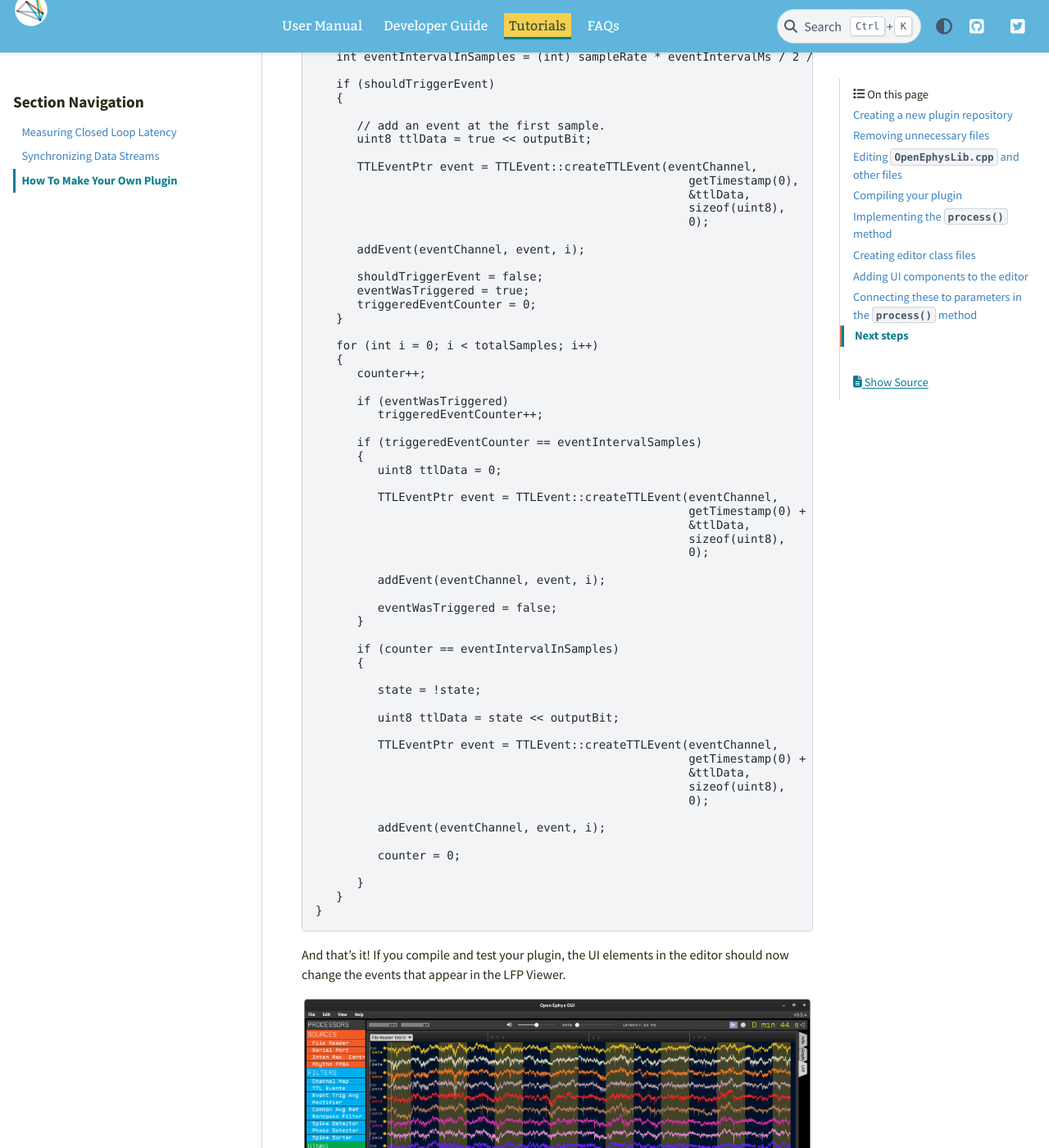
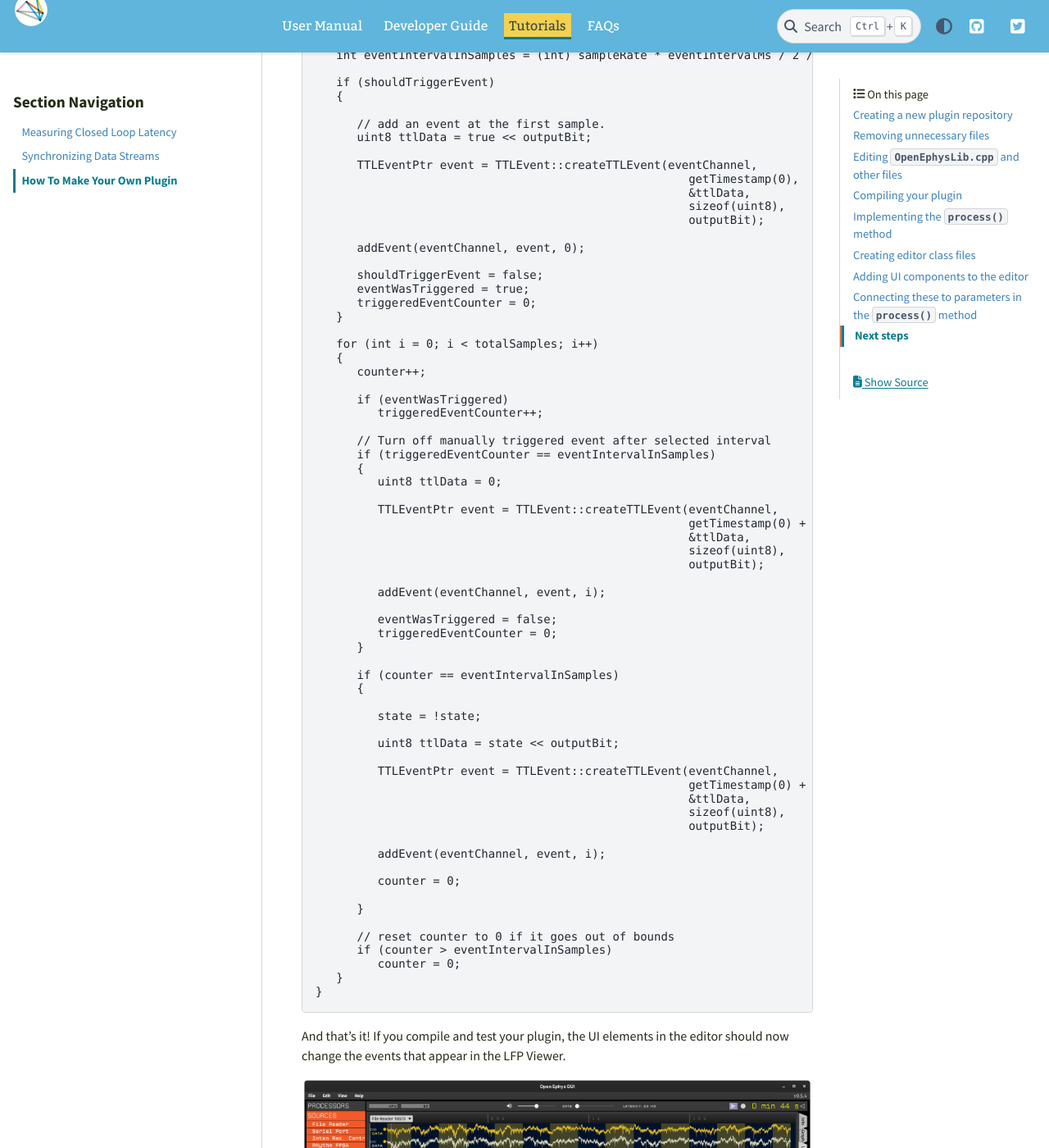
Before and after one commit to open-ephys/gui-docs, a Sphinx documentation site: the page built from source/Tutorials/How-To-Make-Your-Own-Plugin.rst, in a window 1280 px wide and 1400 px high, scrolled down 12299 px. Shown: the whole window at 82% size. Built offline with Sphinx 7.4.7 and the PyData theme 0.15.4, drawn with Linux system fonts in a browser that asks for light colours.

Commit message:
Fix triggered event code and update editor images

```diff
--- a/source/Tutorials/How-To-Make-Your-Own-Plugin.rst
+++ b/source/Tutorials/How-To-Make-Your-Own-Plugin.rst
@@ -512,9 +512,9 @@ Finally, we need to update our process method to make use of these parameters:
                                                          getTimestamp(0),
                                                          &ttlData,
                                                          sizeof(uint8),
-                                                         0);
+                                                         outputBit);
 
-         addEvent(eventChannel, event, i);
+         addEvent(eventChannel, event, 0);
 
          shouldTriggerEvent = false;
          eventWasTriggered = true;
@@ -528,7 +528,8 @@ Finally, we need to update our process method to make use of these parameters:
          if (eventWasTriggered)
             triggeredEventCounter++;
 
-         if (triggeredEventCounter == eventIntervalSamples)
+         // Turn off manually triggered event after selected interval
+         if (triggeredEventCounter == eventIntervalInSamples)
          {
             uint8 ttlData = 0;
 
@@ -536,11 +537,12 @@ Finally, we need to update our process method to make use of these parameters:
                                                          getTimestamp(0) + i,
                                                          &ttlData,
                                                          sizeof(uint8),
-                                                         0);
+                                                         outputBit);
 
             addEvent(eventChannel, event, i);
 
             eventWasTriggered = false;
+            triggeredEventCounter = 0;
          }
 
          if (counter == eventIntervalInSamples)
@@ -554,13 +556,17 @@ Finally, we need to update our process method to make use of these parameters:
                                                          getTimestamp(0) + i,
                                                          &ttlData,
                                                          sizeof(uint8),
-                                                         0);
+                                                         outputBit);
 
             addEvent(eventChannel, event, i);
 
             counter = 0;
 
          }
+
+         // reset counter to 0 if it goes out of bounds
+         if (counter > eventIntervalInSamples)
+            counter = 0;
       }
    }
 
```
Also changed, not shown: source/_static/images/tutorials/makeyourownplugin/combobox.png, source/_static/images/tutorials/makeyourownplugin/slider.png.
